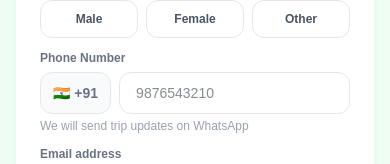
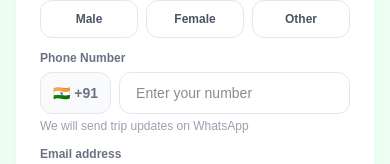
Before and after one commit to BhoosutaArora/cucumber-app, a Next.js app: page /login in a window 390 px wide. Both pictures are taken after a click on the button "Sign up free". Shown: the part 516-680 px from the top of the page. Built offline with nearby package versions, Linux system fonts and the light colour scheme; no server answers.

Commit message:
fixed phone placeholder

```diff
--- a/app/login/page.tsx
+++ b/app/login/page.tsx
@@ -248,7 +248,7 @@ export default function Login() {
                     type="tel"
                     value={phone}
                     onChange={(e) => setPhone(e.target.value.replace(/\D/g, '').slice(0, 10))}
-                    placeholder="9876543210"
+                    placeholder="Enter your number"
                     className="flex-1 border border-gray-200 rounded-xl px-4 py-2.5 text-sm text-gray-900 outline-none focus:border-green-400 focus:ring-2 focus:ring-green-100 transition-all"
                   />
                 </div>
```
